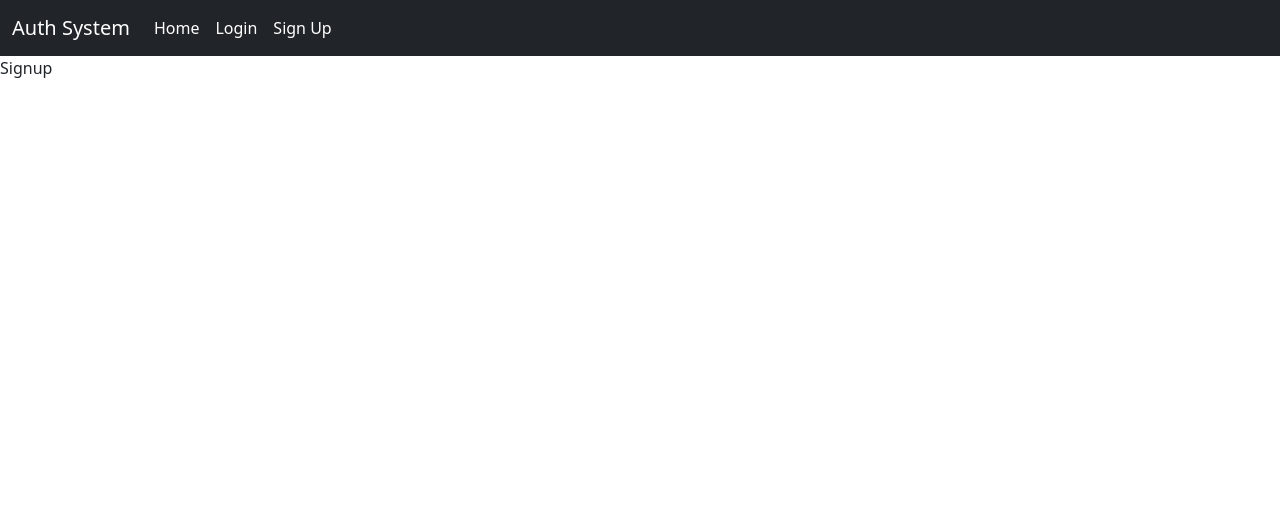
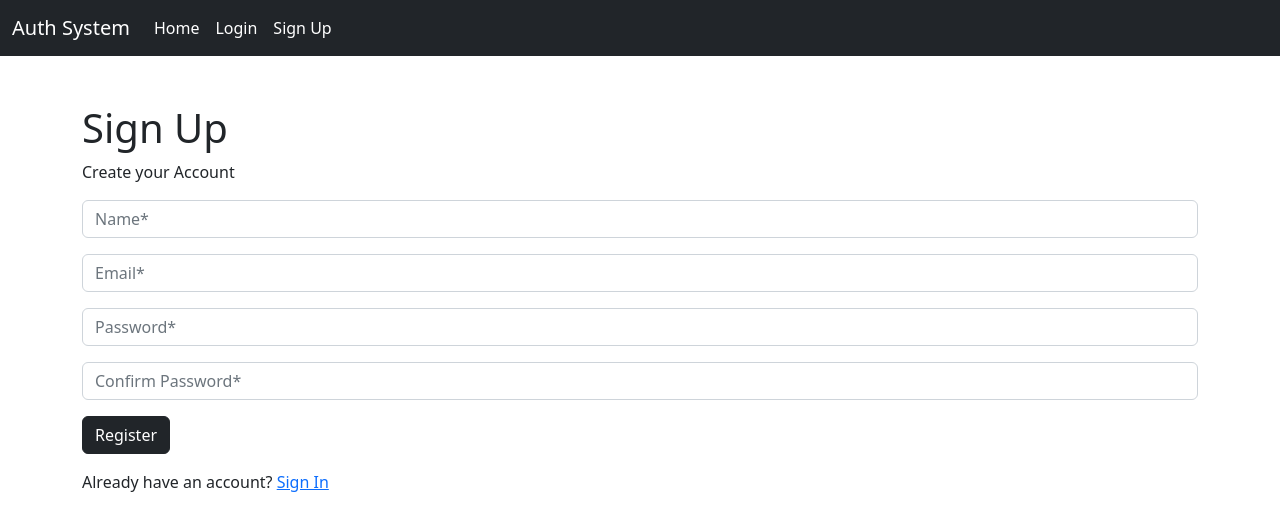
Before and after one commit to osamayy515/Auth_system-using-react-and-django, a React (Create React App) app in the folder frontend/: page /signup in a window 1280 px wide. Shown: the top 530 px of the page. Built offline with nearby package versions, Linux system fonts and the light colour scheme.

Commit message:
Adding signup functionality

```diff
--- a/frontend/src/containers/Signup.js
+++ b/frontend/src/containers/Signup.js
@@ -1,9 +1,100 @@
-import React from 'react'
+import React, { useState} from 'react'
+import { Link, Navigate } from 'react-router-dom'
+import { connect } from 'react-redux'
+import { signup } from '../actions/auth';
 
-const Signup = (props) => (
-    <div>
-        Signup
-    </div>
-);
+const Signup = ({ signup, isAuthenticated }) => {
+    const [accountCreated, setAccountCreated] = useState(false)
+    const [formData, setFormData] = useState({
+        name: '',
+        email: '',
+        password: '',
+        re_password: ''
+    });
 
-export default Signup;
+    const { name, email, password, re_password } = formData;
+
+    const onChange = e => setFormData({ ...formData, [e.target.name]: e.target.value });
+
+    const onSubmit = e => {
+        e.preventDefault();
+
+        if (password === re_password) {
+            signup(name, email, password, re_password);
+            setAccountCreated(true);
+        }
+    };
+
+    // Is the user authenticated?
+    // Redirect them to the home page
+    if (isAuthenticated) {
+        return <Navigate to='/' />
+    }
+    if (accountCreated) {
+        return <Navigate to='/login' />
+    }
+    return(
+        <div className='container mt-5'>
+            <h1>Sign Up</h1>
+            <p>Create your Account</p>
+            <form onSubmit={e => onSubmit(e)}>
+                <div className='form-group mb-3'>
+                    <input
+                        className='form-control'
+                        type='text'
+                        placeholder='Name*'
+                        name='name'
+                        value={name}
+                        onChange={e => onChange(e)}
+                        required
+                    />
+                </div>
+                <div className='form-group mb-3'>
+                    <input
+                        className='form-control'
+                        type='email'
+                        placeholder='Email*'
+                        name='email'
+                        value={email}
+                        onChange={e => onChange(e)}
+                        required
+                    />
+                </div>
+                <div className='form-group mb-3'>
+                    <input
+                        className='form-control'
+                        type='password'
+                        placeholder='Password*'
+                        name='password'
+                        value={password}
+                        onChange={e => onChange(e)}
+                        minLength ='6'
+                        required
+                    />
+                </div>
+                <div className='form-group mb-3'>
+                    <input
+                        className='form-control'
+                        type='password'
+                        placeholder='Confirm Password*'
+                        name='re_password'
+                        value={re_password}
+                        onChange={e => onChange(e)}
+                        minLength ='6'
+                        required
+                    />
+                </div>
+                <button className='btn btn-dark' type='submit'>Register</button>
+            </form>
+            <p className='mt-3'>
+                Already have an account? <Link to='/login'>Sign In</Link>
+            </p>
+        </div>
+    );
+};
+
+const mapStateToProps = state => ({
+    isAuthenticated: state.auth.isAuthenticated
+});
+
+export default connect(mapStateToProps , { signup })(Signup);
```
